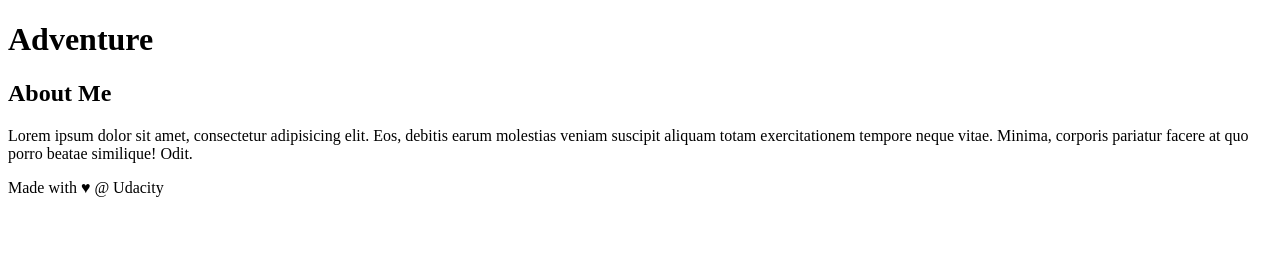
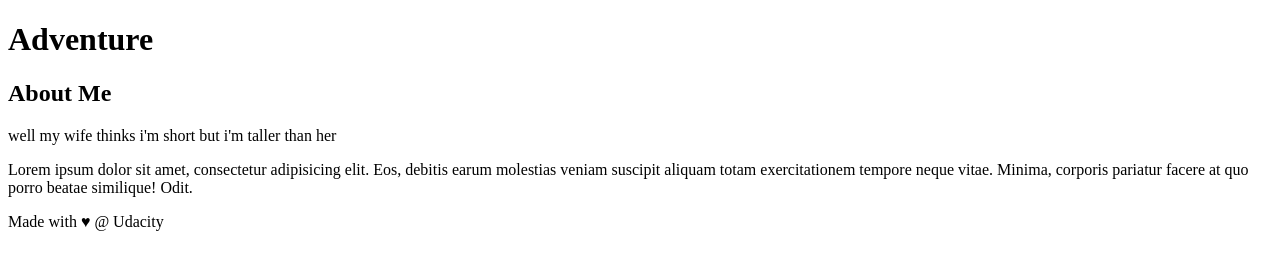
Before and after one commit to uchemangajs/new_git_project, a plain HTML site: page index.html in a window 1280 px wide. Drawn offline with Linux system fonts and the light colour scheme.

Commit message:
about my self

```diff
--- a/index.html
+++ b/index.html
@@ -20,7 +20,7 @@
     <!-- start of new content -->
     <aside>
         <h2>About Me</h2>
-
+        <p>well my wife thinks i'm short but i'm taller than her</p>
         <p>Lorem ipsum dolor sit amet, consectetur adipisicing elit. Eos, debitis earum molestias veniam suscipit aliquam totam exercitationem tempore neque vitae. Minima, corporis pariatur facere at quo porro beatae similique! Odit.</p>
     </aside>
     <!-- end of new content -->
```
